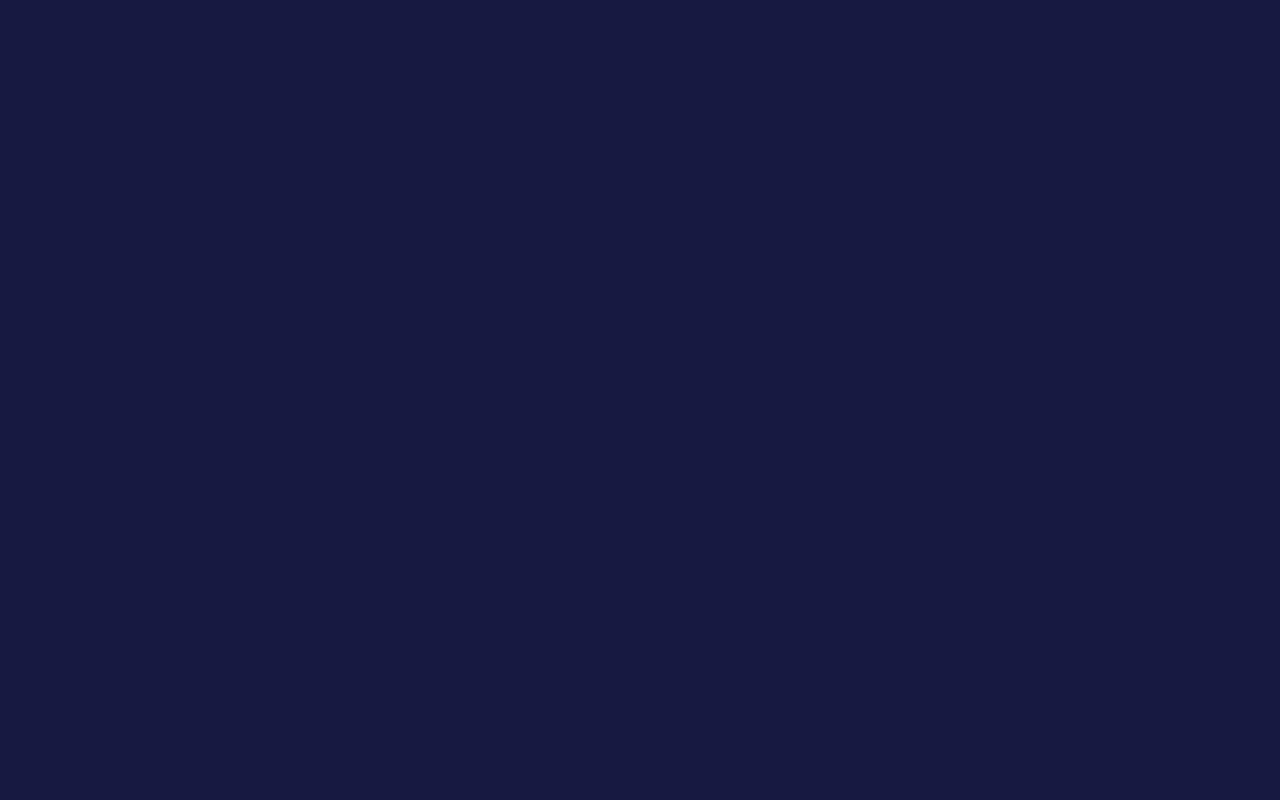
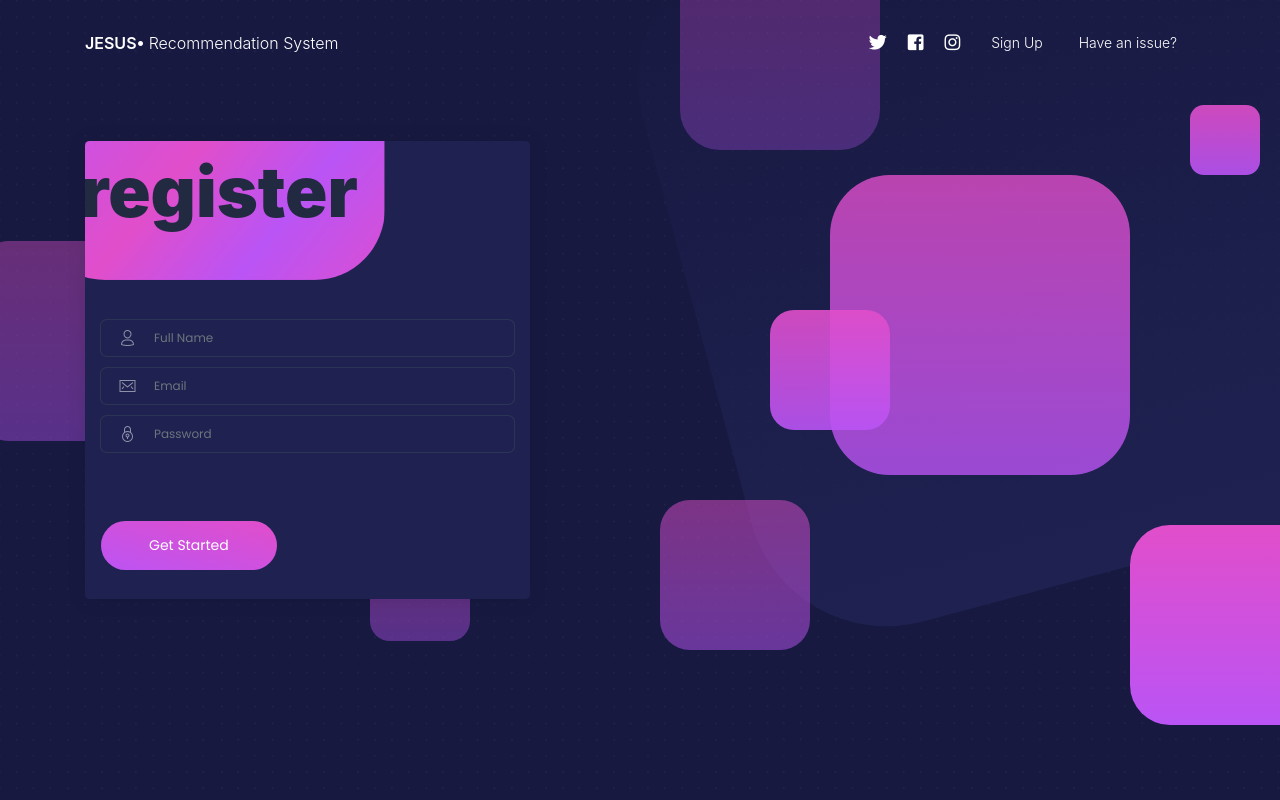
Before and after one commit to JZunigaV/Project-3.0-Front-End, a React (Create React App) app in the folder project30-front/: page /register in a window 1280 px wide. Shown: the top 800 px of the page. Built offline with nearby package versions, Linux system fonts and the light colour scheme.

Commit message:
added sign up route

```diff
--- a/project30-front/src/App.js
+++ b/project30-front/src/App.js
@@ -1,12 +1,9 @@
 import React, { Component } from "react";
 import { Route, Switch } from "react-router-dom";
-
 //Landing Page
 import LandingPage from "./components/LandingPage";
-
 //SignUp
-import SignUp from "./components/SignUp";
-
+import Register from "./components/Register";
 import "./App.css";
 
 class App extends Component {
@@ -15,7 +12,7 @@ class App extends Component {
       <div className="App">
         <Switch>
           <Route exact path="/" render={props => <LandingPage {...props} />} />
-          <Route exact path="/login" component={SignUp} />
+          <Route exact path="/register" component={Register} />
         </Switch>
       </div>
     );
--- a/project30-front/src/components/Navbars/ExamplesNavbar.jsx
+++ b/project30-front/src/components/Navbars/ExamplesNavbar.jsx
@@ -156,8 +156,8 @@ class PagesNavbar extends React.Component {
 
               {/* Login */}
               <NavItem>
-                <NavLink tag={Link} to="/login">
-                  Login
+                <NavLink tag={Link} to="/register">
+                  Sign Up
                 </NavLink>
               </NavItem>
 
--- /dev/null
+++ b/project30-front/src/components/Register.jsx
@@ -0,0 +1,202 @@
+import React from "react";
+import classnames from "classnames";
+// reactstrap components
+import {
+  Button,
+  Card,
+  CardHeader,
+  CardBody,
+  CardFooter,
+  CardImg,
+  CardTitle,
+  Form,
+  Input,
+  InputGroupAddon,
+  InputGroupText,
+  InputGroup,
+  Container,
+  Row,
+  Col,
+} from "reactstrap";
+
+// core components
+import ExamplesNavbar from "./Navbars/ExamplesNavbar";
+import Footer from "./Footer/Footer";
+
+class RegisterPage extends React.Component {
+  state = {
+    squares1to6: "",
+    squares7and8: "",
+  };
+
+  componentDidMount() {
+    document.body.classList.toggle("register-page");
+    document.documentElement.addEventListener("mousemove", this.followCursor);
+  }
+  componentWillUnmount() {
+    document.body.classList.toggle("register-page");
+    document.documentElement.removeEventListener(
+      "mousemove",
+      this.followCursor,
+    );
+  }
+  followCursor = event => {
+    let posX = event.clientX - window.innerWidth / 2;
+    let posY = event.clientY - window.innerWidth / 6;
+    this.setState({
+      squares1to6:
+        "perspective(500px) rotateY(" +
+        posX * 0.05 +
+        "deg) rotateX(" +
+        posY * -0.05 +
+        "deg)",
+      squares7and8:
+        "perspective(500px) rotateY(" +
+        posX * 0.02 +
+        "deg) rotateX(" +
+        posY * -0.02 +
+        "deg)",
+    });
+  };
+  render() {
+    return (
+      <>
+        <ExamplesNavbar />
+        <div className="wrapper">
+          <div className="page-header">
+            <div className="page-header-image" />
+            <div className="content">
+              <Container>
+                <Row>
+                  <Col className="offset-lg-0 offset-md-3" lg="5" md="6">
+                    <div
+                      className="square square-7"
+                      id="square7"
+                      style={{ transform: this.state.squares7and8 }}
+                    />
+                    <div
+                      className="square square-8"
+                      id="square8"
+                      style={{ transform: this.state.squares7and8 }}
+                    />
+                    <Card className="card-register">
+                      <CardHeader>
+                        <CardImg
+                          alt="..."
+                          src={require("../assets/img/square-purple-1.png")}
+                        />
+                        <CardTitle tag="h4">Register</CardTitle>
+                      </CardHeader>
+                      <CardBody>
+                        <Form className="form">
+                          <InputGroup
+                            className={classnames({
+                              "input-group-focus": this.state.fullNameFocus,
+                            })}
+                          >
+                            <InputGroupAddon addonType="prepend">
+                              <InputGroupText>
+                                <i className="tim-icons icon-single-02" />
+                              </InputGroupText>
+                            </InputGroupAddon>
+                            <Input
+                              placeholder="Full Name"
+                              type="text"
+                              onFocus={e =>
+                                this.setState({ fullNameFocus: true })
+                              }
+                              onBlur={e =>
+                                this.setState({ fullNameFocus: false })
+                              }
+                            />
+                          </InputGroup>
+                          <InputGroup
+                            className={classnames({
+                              "input-group-focus": this.state.emailFocus,
+                            })}
+                          >
+                            <InputGroupAddon addonType="prepend">
+                              <InputGroupText>
+                                <i className="tim-icons icon-email-85" />
+                              </InputGroupText>
+                            </InputGroupAddon>
+                            <Input
+                              placeholder="Email"
+                              type="text"
+                              onFocus={e => this.setState({ emailFocus: true })}
+                              onBlur={e => this.setState({ emailFocus: false })}
+                            />
+                          </InputGroup>
+                          <InputGroup
+                            className={classnames({
+                              "input-group-focus": this.state.passwordFocus,
+                            })}
+                          >
+                            <InputGroupAddon addonType="prepend">
+                              <InputGroupText>
+                                <i className="tim-icons icon-lock-circle" />
+                              </InputGroupText>
+                            </InputGroupAddon>
+                            <Input
+                              placeholder="Password"
+                              type="text"
+                              onFocus={e =>
+                                this.setState({ passwordFocus: true })
+                              }
+                              onBlur={e =>
+                                this.setState({ passwordFocus: false })
+                              }
+                            />
+                          </InputGroup>
+                        </Form>
+                      </CardBody>
+                      <CardFooter>
+                        <Button className="btn-round" color="primary" size="lg">
+                          Get Started
+                        </Button>
+                      </CardFooter>
+                    </Card>
+                  </Col>
+                </Row>
+                <div className="register-bg" />
+                <div
+                  className="square square-1"
+                  id="square1"
+                  style={{ transform: this.state.squares1to6 }}
+                />
+                <div
+                  className="square square-2"
+                  id="square2"
+                  style={{ transform: this.state.squares1to6 }}
+                />
+                <div
+                  className="square square-3"
+                  id="square3"
+                  style={{ transform: this.state.squares1to6 }}
+                />
+                <div
+                  className="square square-4"
+                  id="square4"
+                  style={{ transform: this.state.squares1to6 }}
+                />
+                <div
+                  className="square square-5"
+                  id="square5"
+                  style={{ transform: this.state.squares1to6 }}
+                />
+                <div
+                  className="square square-6"
+                  id="square6"
+                  style={{ transform: this.state.squares1to6 }}
+                />
+              </Container>
+            </div>
+          </div>
+          <Footer />
+        </div>
+      </>
+    );
+  }
+}
+
+export default RegisterPage;
--- a/project30-front/src/components/SignUp.jsx
+++ /dev/null
@@ -1,13 +0,0 @@
-import React, { Component } from "react";
-
-class SignUp extends Component {
-  render() {
-    return (
-      <div>
-        <h1>Holaaaa</h1>
-      </div>
-    );
-  }
-}
-
-export default SignUp;
```
